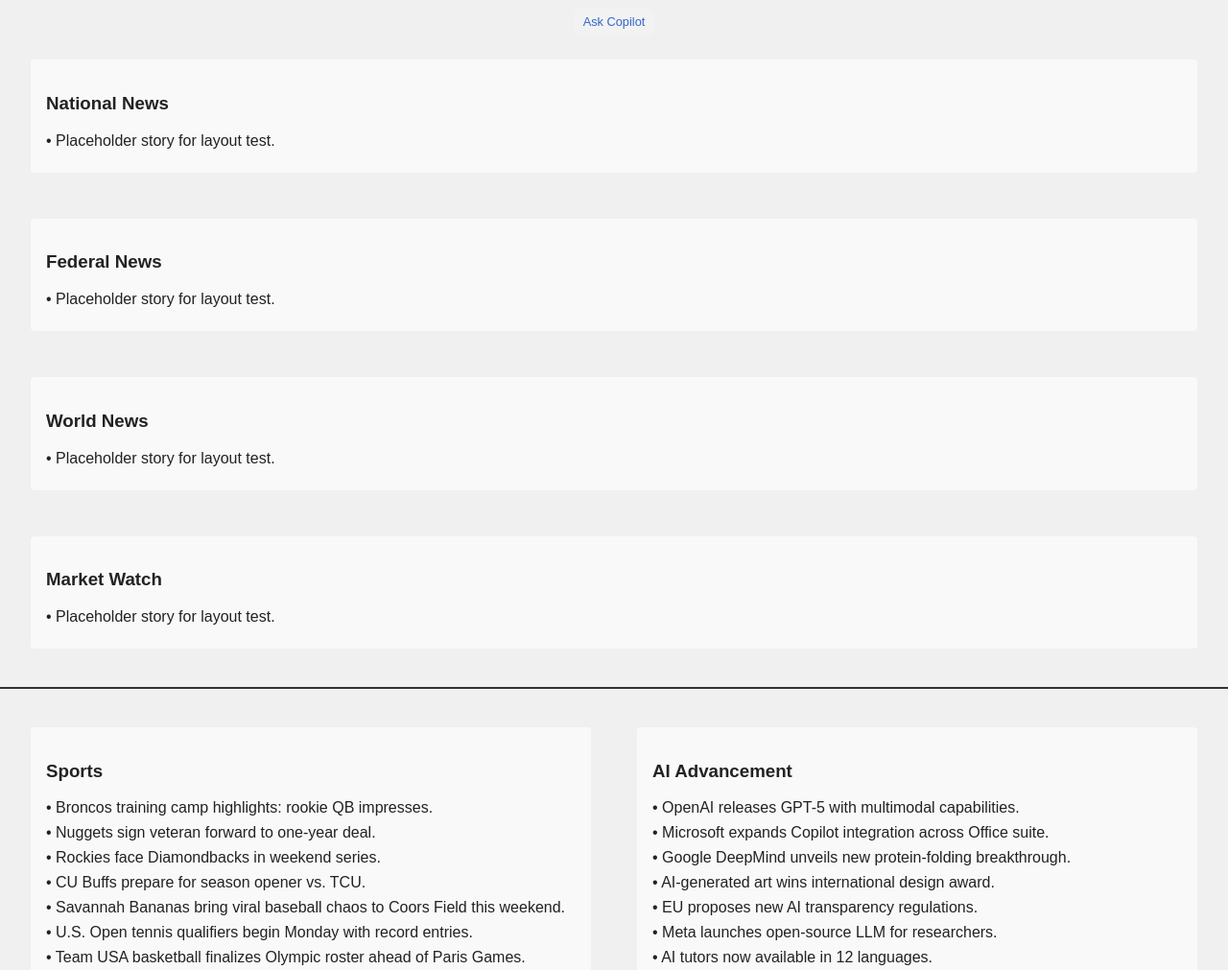
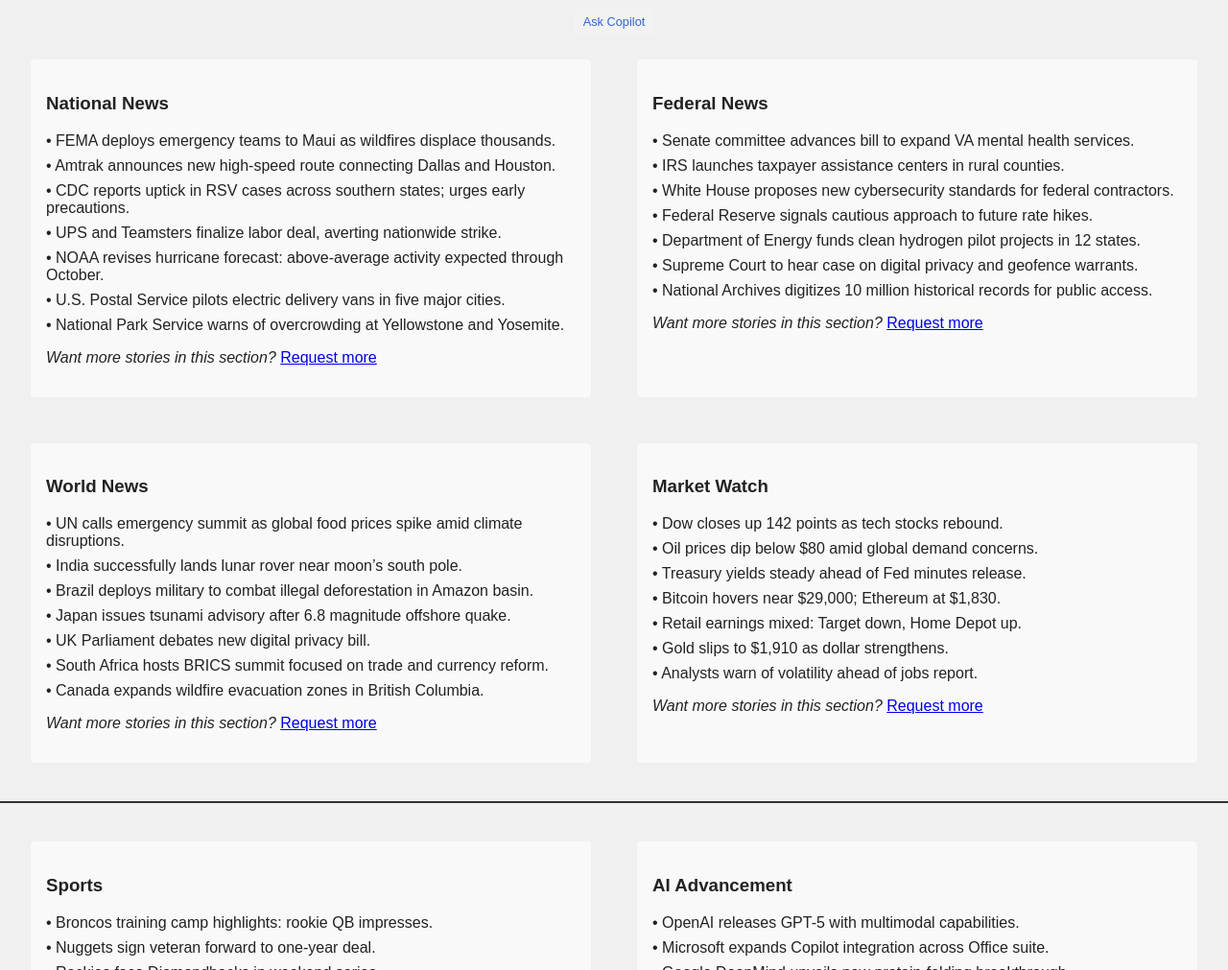
Before and after one commit to GCGIBEAULT/DiggingForClarity, a plain HTML site: page index.html in a window 1280 px wide. Shown: the part 1240-2251 px from the top of the page at 96% size. Drawn offline with Linux system fonts and the light colour scheme.

Commit message:
Update index.html

```diff
--- a/index.html
+++ b/index.html
@@ -503,24 +503,71 @@ need more
  <div style="margin-top: 0.75rem; font-size: 0.8rem; text-align: center;">
   <a href="https://copilot.microsoft.com/" target="_blank" style="text-decoration: none; background-color: #f2f2f2; padding: 0.4rem 0.6rem; border-radius: 6px; color: #3366cc;">Ask Copilot</a>
 </div>
-<div class="grid" style="display: flex; flex-wrap: wrap; gap: 1rem;">
-  <div class="section" style="flex: 1 1 45%;">
+<div class="grid">
+  <div class="section">
     <h3>National News</h3>
-    <div class="snippet">• Placeholder story for layout test.</div>
+    <div class="snippet">• FEMA deploys emergency teams to Maui as wildfires displace thousands.</div>
+    <div class="snippet">• Amtrak announces new high-speed route connecting Dallas and Houston.</div>
+    <div class="snippet">• CDC reports uptick in RSV cases across southern states; urges early precautions.</div>
+    <div class="snippet">• UPS and Teamsters finalize labor deal, averting nationwide strike.</div>
+    <div class="snippet">• NOAA revises hurricane forecast: above-average activity expected through October.</div>
+    <div class="snippet">• U.S. Postal Service pilots electric delivery vans in five major cities.</div>
+    <div class="snippet">• National Park Service warns of overcrowding at Yellowstone and Yosemite.</div>
+    <p class="more-news-prompt">
+      <em>Want more stories in this section?</em>
+      <a href="#more-news" class="prompt-link">Request more</a>
+    </p>
   </div>
-  <div class="section" style="flex: 1 1 45%;">
+
+  <div class="section">
     <h3>Federal News</h3>
-    <div class="snippet">• Placeholder story for layout test.</div>
-  </div>
-  <div class="section" style="flex: 1 1 45%;">
-    <h3>World News</h3>
-    <div class="snippet">• Placeholder story for layout test.</div>
-  </div>
-  <div class="section" style="flex: 1 1 45%;">
-    <h3>Market Watch</h3>
-    <div class="snippet">• Placeholder story for layout test.</div>
+    <div class="snippet">• Senate committee advances bill to expand VA mental health services.</div>
+    <div class="snippet">• IRS launches taxpayer assistance centers in rural counties.</div>
+    <div class="snippet">• White House proposes new cybersecurity standards for federal contractors.</div>
+    <div class="snippet">• Federal Reserve signals cautious approach to future rate hikes.</div>
+    <div class="snippet">• Department of Energy funds clean hydrogen pilot projects in 12 states.</div>
+    <div class="snippet">• Supreme Court to hear case on digital privacy and geofence warrants.</div>
+    <div class="snippet">• National Archives digitizes 10 million historical records for public access.</div>
+    <p class="more-news-prompt">
+      <em>Want more stories in this section?</em>
+      <a href="#more-news" class="prompt-link">Request more</a>
+    </p>
   </div>
 </div>
+
+<div class="grid">
+  <div class="section">
+    <h3>World News</h3>
+    <div class="snippet">• UN calls emergency summit as global food prices spike amid climate disruptions.</div>
+    <div class="snippet">• India successfully lands lunar rover near moon’s south pole.</div>
+    <div class="snippet">• Brazil deploys military to combat illegal deforestation in Amazon basin.</div>
+    <div class="snippet">• Japan issues tsunami advisory after 6.8 magnitude offshore quake.</div>
+    <div class="snippet">• UK Parliament debates new digital privacy bill.</div>
+    <div class="snippet">• South Africa hosts BRICS summit focused on trade and currency reform.</div>
+    <div class="snippet">• Canada expands wildfire evacuation zones in British Columbia.</div>
+    <p class="more-news-prompt">
+      <em>Want more stories in this section?</em>
+      <a href="#more-news" class="prompt-link">Request more</a>
+    </p>
+  </div>
+
+  <div class="section">
+    <h3>Market Watch</h3>
+    <div class="snippet">• Dow closes up 142 points as tech stocks rebound.</div>
+    <div class="snippet">• Oil prices dip below $80 amid global demand concerns.</div>
+    <div class="snippet">• Treasury yields steady ahead of Fed minutes release.</div>
+    <div class="snippet">• Bitcoin hovers near $29,000; Ethereum at $1,830.</div>
+    <div class="snippet">• Retail earnings mixed: Target down, Home Depot up.</div>
+    <div class="snippet">• Gold slips to $1,910 as dollar strengthens.</div>
+    <div class="snippet">• Analysts warn of volatility ahead of jobs report.</div>
+    <p class="more-news-prompt">
+      <em>Want more stories in this section?</em>
+      <a href="#more-news" class="prompt-link">Request more</a>
+    </p>
+  </div>
+</div>
+
+
 
 
 
```
